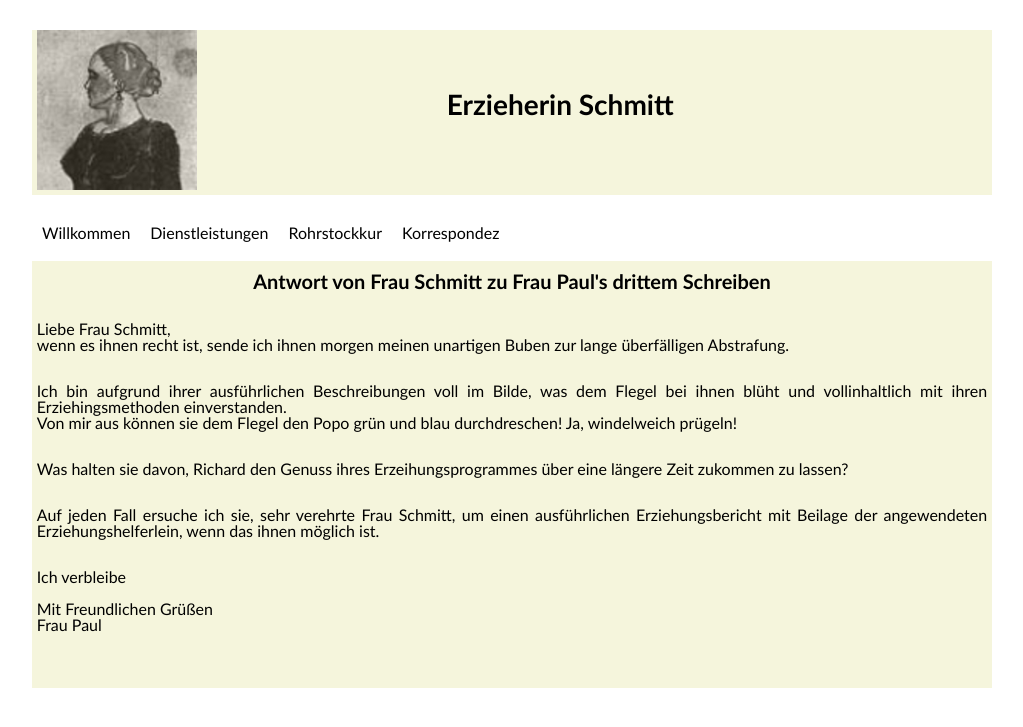
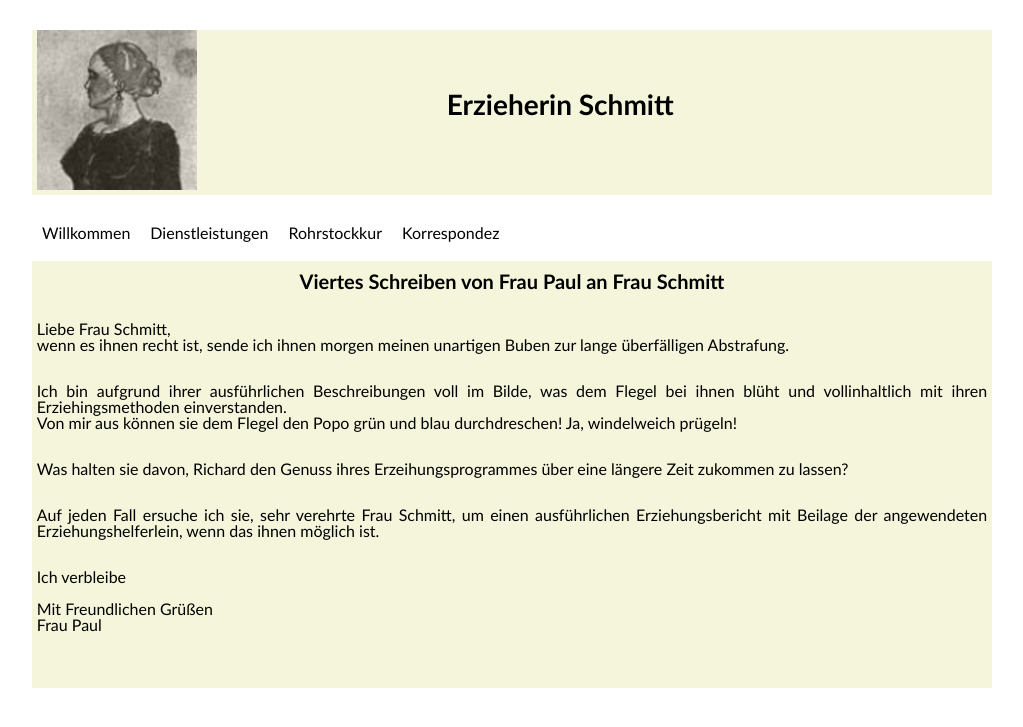
Before and after one commit to richardtraindl/tierarztpraxis-kaiserstrasse.at, a Jekyll site: the page built from xyz123/Schmitt/brief7.html, in a window 1280 px wide. Shown: the top 727 px of the page, without its empty margins (128-1151 px from the left). Built offline with Jekyll 4.4.1, drawn with Linux system fonts in a browser that asks for light colours.

Commit message:
textänderung

```diff
--- a/xyz123/Schmitt/brief7.html
+++ b/xyz123/Schmitt/brief7.html
@@ -5,7 +5,7 @@ id: brief7
 ---
 
     <article>
-        <h2>Antwort von Frau Schmitt zu Frau Paul's drittem Schreiben</h2>
+        <h2>Viertes Schreiben von Frau Paul an Frau Schmitt</h2>
 
         <div class="grid">
             <div class="row_12_of_12">
```
